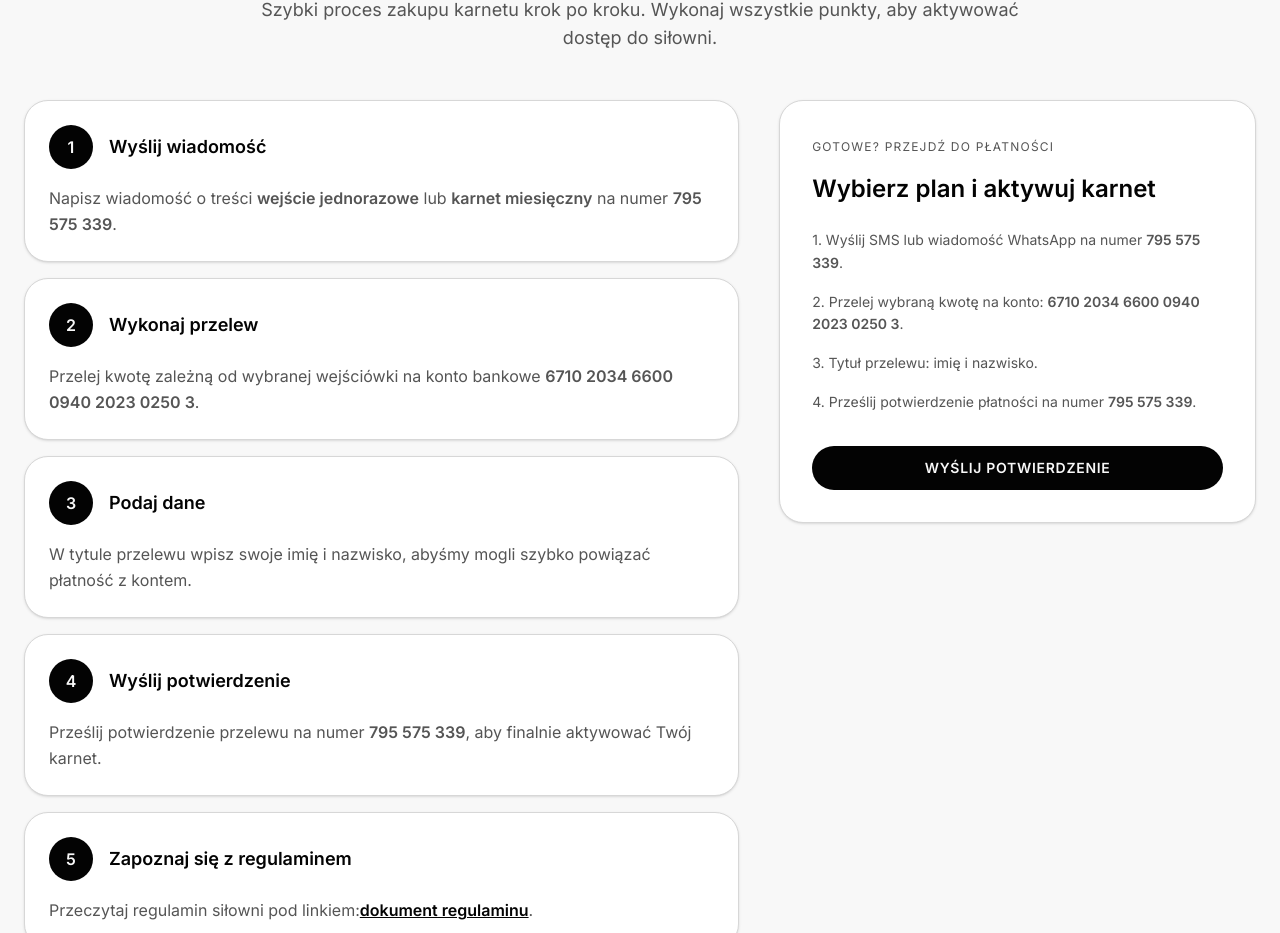
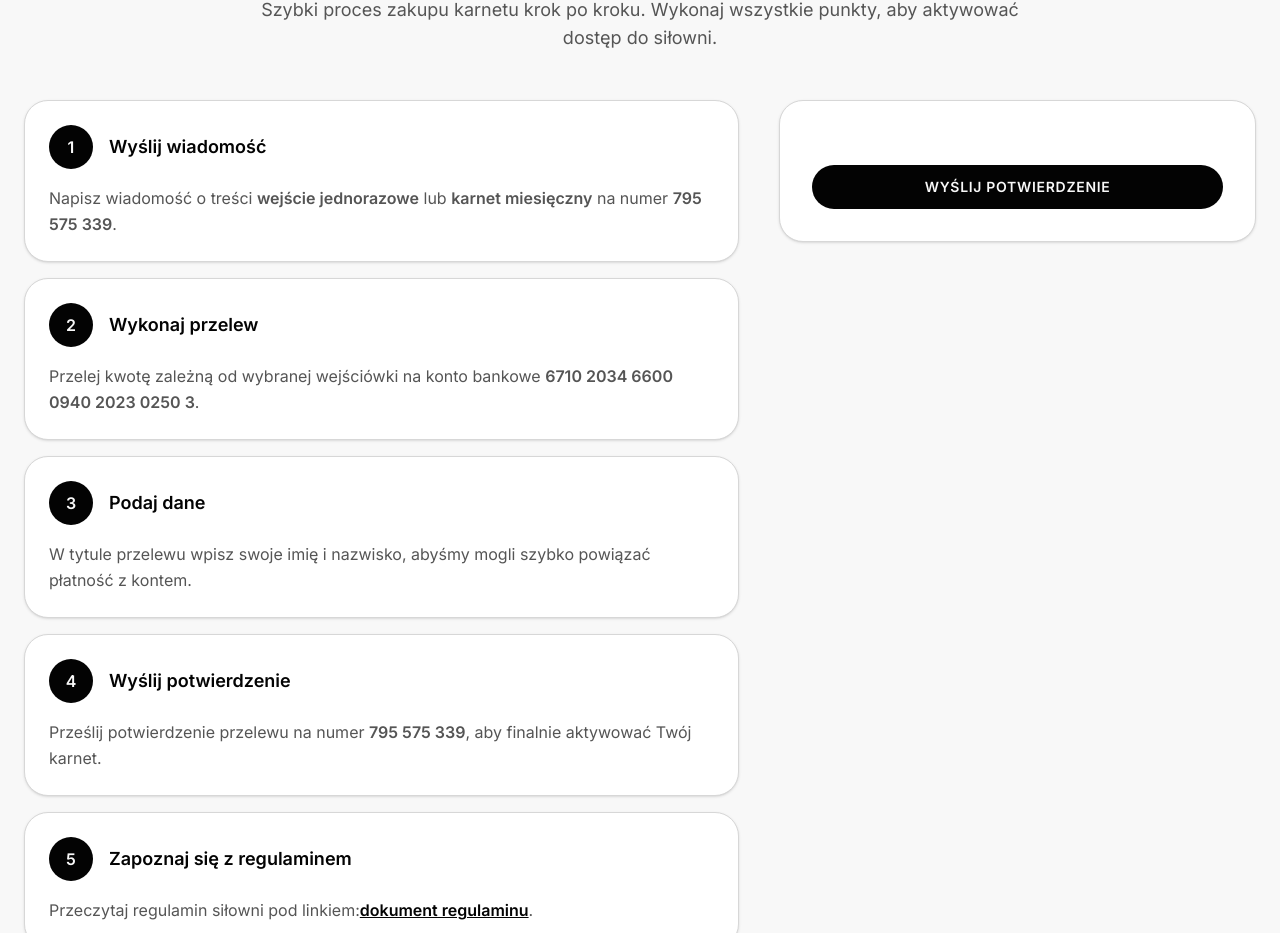
Before and after one commit to frodoprgmz/PowerHub-website, a Next.js app: page / in a window 1280 px wide. Shown: the part 4050-4983 px from the top of the page. Built offline with nearby package versions, Linux system fonts and the light colour scheme.

Commit message:
Remove payment instructions from membership section

```diff
--- a/components/membership-purchase-section.tsx
+++ b/components/membership-purchase-section.tsx
@@ -112,30 +112,7 @@ export function MembershipPurchaseSection() {
           </div>
 
           <aside className="rounded-3xl border border-border bg-card p-8 shadow-sm">
-            <div className="mb-6">
-              <span className="text-muted-foreground uppercase tracking-widest text-xs">
-                Gotowe? Przejdź do płatności
-              </span>
-              <h3 className="mt-4 text-2xl font-semibold text-foreground">
-                Wybierz plan i aktywuj karnet
-              </h3>
-            </div>
 
-            <div className="space-y-4 text-sm text-muted-foreground leading-relaxed">
-              <p>
-                1. Wyślij SMS lub wiadomość WhatsApp na numer <span className="font-semibold">795 575 339</span>.
-              </p>
-              <p>
-                2. Przelej wybraną kwotę na konto: <span className="font-semibold">6710 2034 6600 0940 2023 0250 3</span>.
-              </p>
-              <p>
-                3. Tytuł przelewu: imię i nazwisko.
-              </p>
-              <p>
-                4. Prześlij potwierdzenie płatności na numer <span className="font-semibold">795 575 339</span>.
-              </p>
-
-            </div>
 
             <a
               href="tel:+48795575339"
```
